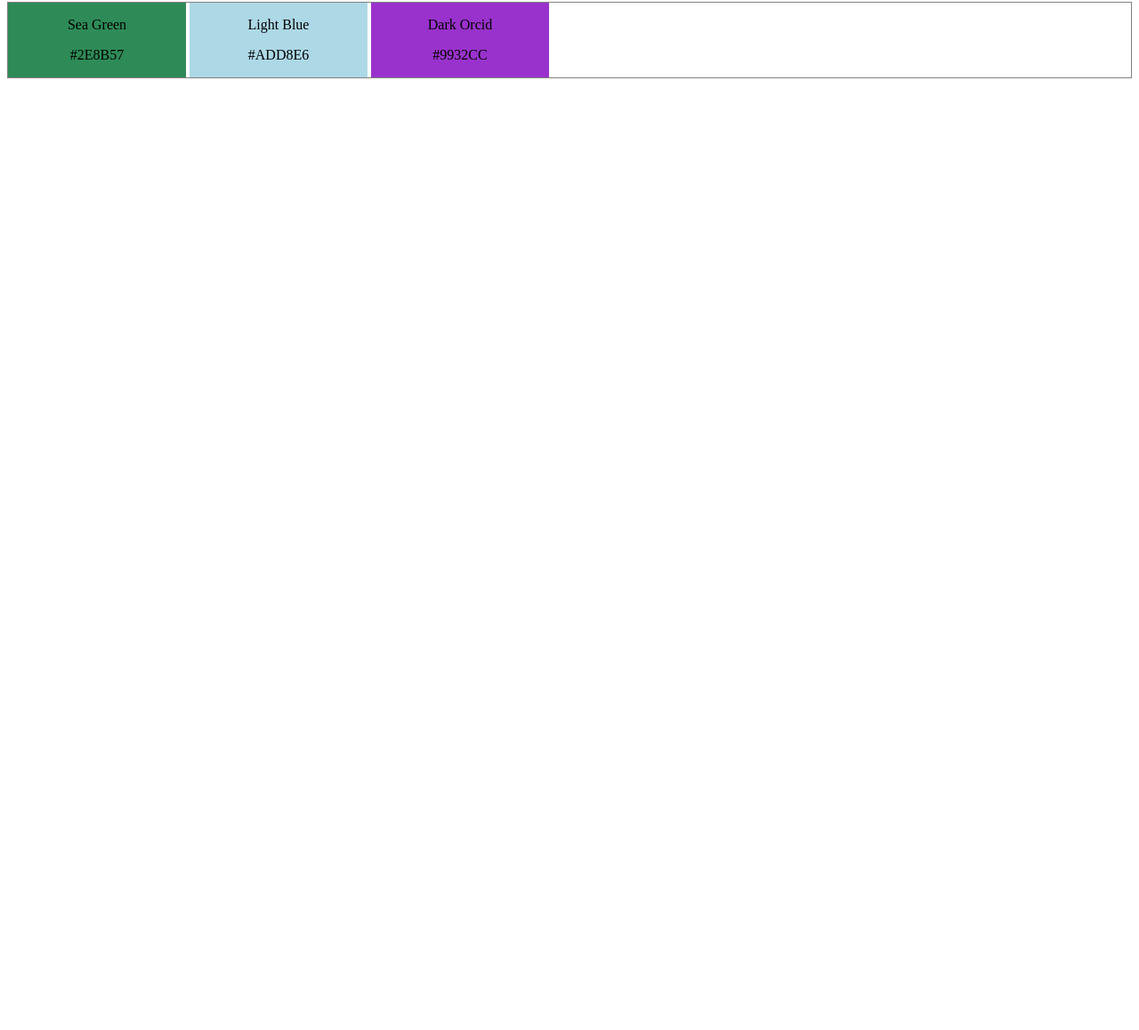
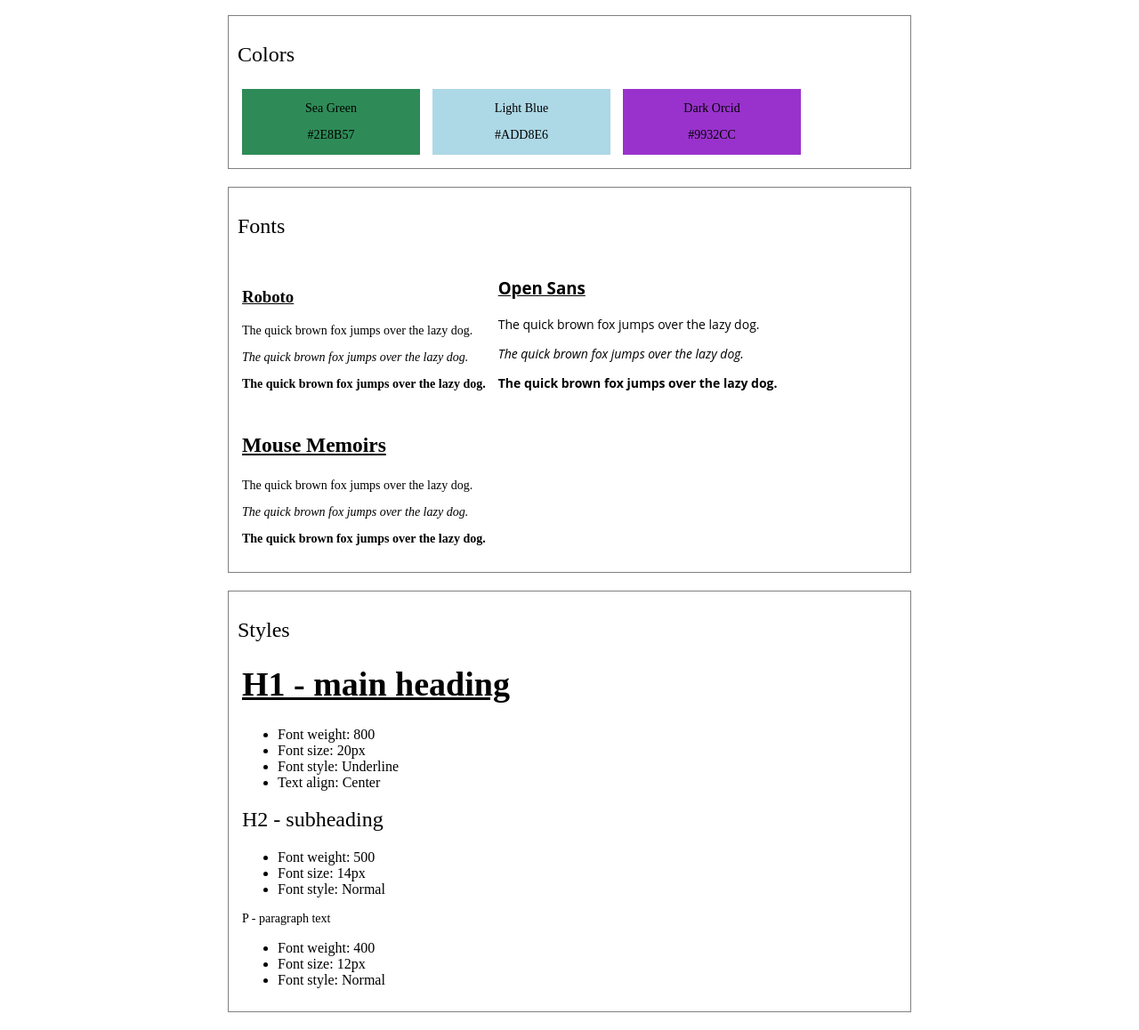
Before and after one commit to chrondo/styleguide, a plain HTML site: page index.html in a window 1280 px wide. Shown: the part 78-1236 px from the top of the page at 89% size. Before the commit the page ends 800 px from the top, so only its background shows below. Drawn offline with Linux system fonts and the light colour scheme; a web font is replaced by a local one.

Commit message:
final product

```diff
--- a/index.html
+++ b/index.html
@@ -3,13 +3,14 @@
 <head>
     <meta charset="UTF-8">
     <meta name="viewport" content="width=device-width, initial-scale=1.0">
-    <link href="style.css" rel="stylesheet" rel="text/css">
+    <link href="style.css" rel="stylesheet">
     <title>Color Style Guide</title>
 </head>
 <body>
     <h1>Style Guide</h1>
     <div id="main">
-        <div class="colors">
+        <div class="color-container">
+            <h2>Colors</h2>
             <div class="color seagreen">
                 <p>Sea Green</p>
                 <p>#2E8B57</p>
@@ -23,6 +24,57 @@
                 <p>#9932CC</p>
             </div>
         </div>
+
+        <div class="font-container">
+            <h2>Fonts</h2>
+            <div class="font roboto">
+                <h3>Roboto</h3>
+                <p>The quick brown fox jumps over the lazy dog.</p>
+                <p><em>The quick brown fox jumps over the lazy dog.</em></p>
+                <p><strong>The quick brown fox jumps over the lazy dog.</strong></p>
+            </div>
+            <div class="font opensans">
+                <h3>Open Sans</h3>
+                <p>The quick brown fox jumps over the lazy dog.</p>
+                <p><em>The quick brown fox jumps over the lazy dog.</em></p>
+                <p><strong>The quick brown fox jumps over the lazy dog.</strong></p>
+            </div>
+            <div class="font mousememoirs">
+                <h3>Mouse Memoirs</h3>
+                <p>The quick brown fox jumps over the lazy dog.</p>
+                <p><em>The quick brown fox jumps over the lazy dog.</em></p>
+                <p><strong>The quick brown fox jumps over the lazy dog.</strong></p>
+            </div>
+        </div>
+
+        <div class="styles-container">
+            <h2>Styles</h2>
+            <div class="style">
+                <h1>H1 - main heading</h1>
+                <ul>
+                    <li>Font weight: 800</li>
+                    <li>Font size: 20px</li>
+                    <li>Font style: Underline</li>
+                    <li>Text align: Center</li>
+                </ul>
+            </div>
+            <div class="style">
+                <h2>H2 - subheading</h2>
+                <ul>
+                    <li>Font weight: 500</li>
+                    <li>Font size: 14px</li>
+                    <li>Font style: Normal</li>
+                </ul>
+            </div>
+            <div class="style">
+                <p>P - paragraph text</p>
+                <ul>
+                    <li>Font weight: 400</li>
+                    <li>Font size: 12px</li>
+                    <li>Font style: Normal</li>
+                </ul>
+            </div>
+        </div>
     </div>
 </body>
 </html>
--- a/style.css
+++ b/style.css
@@ -1,18 +1,60 @@
+@font-face {
+    font-family: 'Roboto';
+    src: url(https://fonts.gstatic.com/s/roboto/v30/KFOmCnqEu92Fr1Mu4mxK.woff2) format('woff2');
+    unicode-range: U+0460-052F, U+1C80-1C88, U+20B4, U+2DE0-2DFF, U+A640-A69F, U+FE2E-FE2F;
+}
+
+@font-face {
+    font-family: 'Open Sans';
+    src: url(https://fonts.gstatic.com/s/opensans/v29/memSYaGs126MiZpBA-UvWbX2vVnXBbObj2OVZyOOSr4dVJWUgsjZ0B4gaVI.woff2) format('woff2');
+    unicode-range: U+0000-00FF, U+0131, U+0152-0153, U+02BB-02BC, U+02C6, U+02DA, U+02DC, U+2000-206F, U+2074, U+20AC, U+2122, U+2191, U+2193, U+2212, U+2215, U+FEFF, U+FFFD;
+}
+@font-face {
+    font-family: 'Mouse Memoirs';
+    src: url(https://fonts.gstatic.com/s/mousememoirs/v13/t5tmIRoSNJ-PH0WNNgDYxdSb3T7Prw.woff2) format('woff2');
+    unicode-range: U+0000-00FF, U+0131, U+0152-0153, U+02BB-02BC, U+02C6, U+02DA, U+02DC, U+2000-206F, U+2074, U+20AC, U+2122, U+2191, U+2193, U+2212, U+2215, U+FEFF, U+FFFD;
+}
+
 body{
+    margin: 0 20%;
+}
+
+h1{
+    font-size: 38px;
+    font-weight: 800;
+    text-decoration: underline;
+    text-align: center;
+}
+
+h2{
+    font-size: 24px;
+    font-weight: 500;
+}
+
+h3{
+    text-decoration: underline;
+}
+
+p{
+    font-size: 14px;
 }
 
 .main{
     margin: 0 auto;
 }
 
-.colors{
+.color-container,.font-container,.styles-container{
     border: 1px solid gray;
+    margin: 20px auto;
+    padding: 10px;
+    overflow: auto;
 }
 
 .color{
     display: inline-block;
     width: 200px;
     text-align: center;
+    margin: 5px;
 }
 
 .seagreen{
@@ -26,3 +68,30 @@ body{
 .darkorcid{
     background-color: #9932CC;
 }
+
+.font{
+    display: inline-block;
+    width: max-content;
+    text-align: left;
+    margin: 5px;
+}
+
+.roboto{
+    font-family: Roboto;
+}
+
+.opensans{
+    font-family: 'Open Sans';
+}
+
+.mousememoirs{
+    font-family: 'Mouse Memoirs';
+    font-size: 20px;
+}
+
+.style{
+    display: block;
+    width: max-content;
+    text-align: left;
+    margin: 5px;
+}
```
